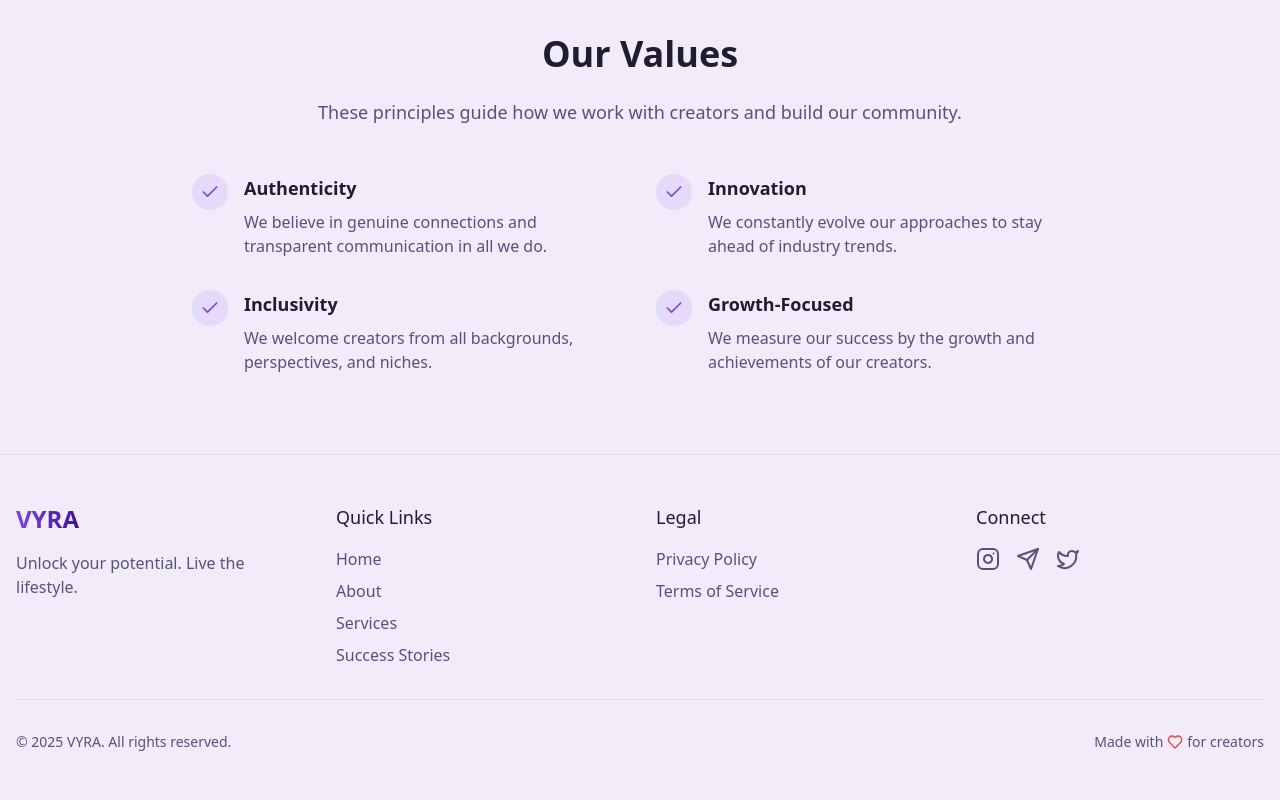
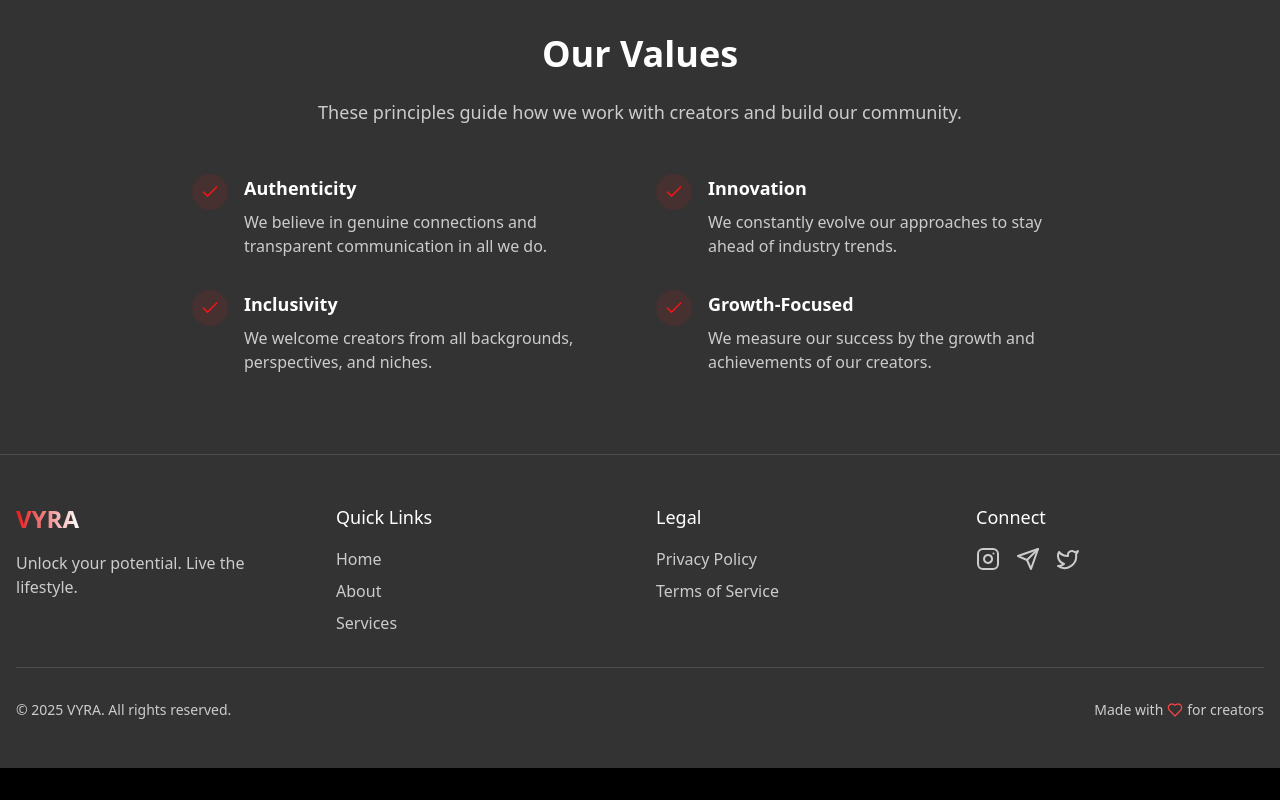
Before and after one commit to VYYRRAA/VYRA.OFF, a React (Vite) app: page /about in a window 1280 px wide. Shown: the part 1984-2784 px from the top of the page. After the commit the page ends 2752 px from the top, so only its background shows below. Built offline with nearby package versions, Linux system fonts and the light colour scheme.

Commit message:
Refactor: Update color theme and add text format saving
This commit updates the application's color theme to black and red. It also adds functionality to save the application data in text format.

```diff
--- a/src/components/layout/Footer.tsx
+++ b/src/components/layout/Footer.tsx
@@ -28,9 +28,7 @@ const Footer = () => {
               <li>
                 <Link to="/services" className="text-muted-foreground hover:text-primary transition-colors">Services</Link>
               </li>
-              <li>
-                <Link to="/success-stories" className="text-muted-foreground hover:text-primary transition-colors">Success Stories</Link>
-              </li>
+              {/* Removed Success Stories link */}
             </ul>
           </div>
 
--- a/src/components/layout/Navbar.tsx
+++ b/src/components/layout/Navbar.tsx
@@ -3,6 +3,9 @@ import { useState } from "react";
 import { Link } from "react-router-dom";
 import { Menu, X } from "lucide-react";
 import { Button } from "@/components/ui/button";
+
+// Use latest uploaded logo
+const LOGO_SRC = "/lovable-uploads/15b3531c-7211-43ad-b2e8-f4c1bc068ef7.png";
 
 const Navbar = () => {
   const [isMenuOpen, setIsMenuOpen] = useState(false);
@@ -11,11 +14,12 @@ const Navbar = () => {
     <header className="fixed top-0 w-full z-50 bg-background/80 backdrop-blur-md border-b border-border">
       <nav className="container mx-auto px-4 py-4 flex items-center justify-between">
         <Link to="/" className="flex items-center space-x-2">
-          {/* Add logo before title */}
-          <img src="/lovable-uploads/15b3531c-7211-43ad-b2e8-f4c1bc068ef7.png" alt="Logo" className="h-10 w-10 object-contain rounded-full" />
-          <span className="font-bold text-2xl bg-gradient-to-r from-primary to-accent-foreground bg-clip-text text-transparent">VYRA</span>
+          {/* Updated logo image */}
+          <img src={LOGO_SRC} alt="Logo" className="h-10 w-10 object-contain rounded-full bg-card border-2 border-primary" />
+          <span className="font-bold text-2xl bg-gradient-to-r from-primary to-accent-foreground bg-clip-text text-transparent">
+            VYRA
+          </span>
         </Link>
-
         {/* Desktop Navigation */}
         <div className="hidden md:flex items-center space-x-6">
           <Link to="/" className="text-foreground hover:text-primary transition-colors">Home</Link>
@@ -26,7 +30,6 @@ const Navbar = () => {
             <Button className="bg-primary hover:bg-primary/90">Apply Now</Button>
           </Link>
         </div>
-
         {/* Mobile menu button */}
         <button
           className="md:hidden text-foreground"
@@ -35,7 +38,6 @@ const Navbar = () => {
           {isMenuOpen ? <X size={24} /> : <Menu size={24} />}
         </button>
       </nav>
-
       {/* Mobile Navigation */}
       {isMenuOpen && (
         <div className="md:hidden absolute w-full bg-background border-b border-border animate-fade-in">
--- a/src/index.css
+++ b/src/index.css
@@ -1,88 +1,76 @@
+
 @tailwind base;
 @tailwind components;
 @tailwind utilities;
 
 @layer base {
   :root {
-    /* VYRA color scheme - Purple primary palette */
-    --background: 0 0% 100%;
-    --foreground: 250 25% 15%;
+    --background: 0 0% 0%; /* Black */
+    --foreground: 0 0% 100%; /* White */
+    --card: 0 0% 8%; /* Very dark grey */
+    --card-foreground: 0 0% 100%;
+    --popover: 0 0% 10%;
+    --popover-foreground: 0 0% 100%;
 
-    --card: 0 0% 100%;
-    --card-foreground: 250 25% 15%;
-
-    --popover: 0 0% 100%;
-    --popover-foreground: 250 25% 15%;
-
-    --primary: 260 84% 60%;
+    --primary: 0 80% 50%; /* Vibrant Red */
     --primary-foreground: 0 0% 100%;
 
-    --secondary: 265 60% 95%;
-    --secondary-foreground: 250 25% 15%;
+    --secondary: 0 0% 20%;
+    --secondary-foreground: 0 0% 100%;
 
-    --muted: 265 20% 95%;
-    --muted-foreground: 250 20% 40%;
+    --muted: 0 0% 15%;
+    --muted-foreground: 0 0% 80%;
 
-    --accent: 260 84% 95%;
-    --accent-foreground: 260 84% 35%;
+    --accent: 0 0% 20%;
+    --accent-foreground: 0 0% 100%;
 
-    --destructive: 0 84.2% 60.2%;
-    --destructive-foreground: 210 40% 98%;
+    --destructive: 0 80% 50%;
+    --destructive-foreground: 0 0% 100%;
 
-    --border: 260 20% 90%;
-    --input: 260 20% 90%;
-    --ring: 260 84% 60%;
+    --border: 0 0% 30%;
+    --input: 0 0% 30%;
+    --ring: 0 80% 50%;
 
     --radius: 0.5rem;
 
-    --sidebar-background: 260 50% 98%;
-    --sidebar-foreground: 250 25% 15%;
-    --sidebar-primary: 260 84% 60%;
+    --sidebar-background: 0 0% 8%;
+    --sidebar-foreground: 0 0% 100%;
+    --sidebar-primary: 0 80% 50%;
     --sidebar-primary-foreground: 0 0% 100%;
-    --sidebar-accent: 260 50% 95%;
-    --sidebar-accent-foreground: 250 25% 15%;
-    --sidebar-border: 260 30% 90%;
-    --sidebar-ring: 260 84% 60%;
+    --sidebar-accent: 0 0% 20%;
+    --sidebar-accent-foreground: 0 0% 100%;
+    --sidebar-border: 0 0% 30%;
+    --sidebar-ring: 0 80% 50%;
   }
 
   .dark {
-    /* VYRA color scheme - Dark mode */
-    --background: 250 20% 10%;
-    --foreground: 260 20% 90%;
-
-    --card: 250 25% 12%;
-    --card-foreground: 260 20% 90%;
-
-    --popover: 250 25% 12%;
-    --popover-foreground: 260 20% 90%;
-
-    --primary: 260 84% 60%;
+    --background: 0 0% 0%;
+    --foreground: 0 0% 100%;
+    --card: 0 0% 10%;
+    --card-foreground: 0 0% 100%;
+    --popover: 0 0% 10%;
+    --popover-foreground: 0 0% 100%;
+    --primary: 0 80% 50%;
     --primary-foreground: 0 0% 100%;
-
-    --secondary: 260 20% 20%;
-    --secondary-foreground: 260 20% 90%;
-
-    --muted: 260 20% 20%;
-    --muted-foreground: 260 15% 65%;
-
-    --accent: 260 30% 20%;
-    --accent-foreground: 260 20% 90%;
-
-    --destructive: 0 62.8% 30.6%;
-    --destructive-foreground: 210 40% 98%;
-
-    --border: 260 20% 20%;
-    --input: 260 20% 20%;
-    --ring: 260 84% 60%;
-
-    --sidebar-background: 250 25% 12%;
-    --sidebar-foreground: 260 20% 90%;
-    --sidebar-primary: 260 84% 60%;
+    --secondary: 0 0% 20%;
+    --secondary-foreground: 0 0% 100%;
+    --muted: 0 0% 15%;
+    --muted-foreground: 0 0% 80%;
+    --accent: 0 0% 20%;
+    --accent-foreground: 0 0% 100%;
+    --destructive: 0 80% 50%;
+    --destructive-foreground: 0 0% 100%;
+    --border: 0 0% 20%;
+    --input: 0 0% 20%;
+    --ring: 0 80% 50%;
+    --sidebar-background: 0 0% 8%;
+    --sidebar-foreground: 0 0% 100%;
+    --sidebar-primary: 0 80% 50%;
     --sidebar-primary-foreground: 0 0% 100%;
-    --sidebar-accent: 260 20% 20%;
-    --sidebar-accent-foreground: 260 20% 90%;
-    --sidebar-border: 260 20% 20%;
-    --sidebar-ring: 260 84% 60%;
+    --sidebar-accent: 0 0% 20%;
+    --sidebar-accent-foreground: 0 0% 100%;
+    --sidebar-border: 0 0% 30%;
+    --sidebar-ring: 0 80% 50%;
   }
 }
 
@@ -90,7 +78,6 @@
   * {
     @apply border-border;
   }
-
   body {
     @apply bg-background text-foreground;
   }
```
Also changed, not shown: src/pages/Apply.tsx (+105 -32 lines).
